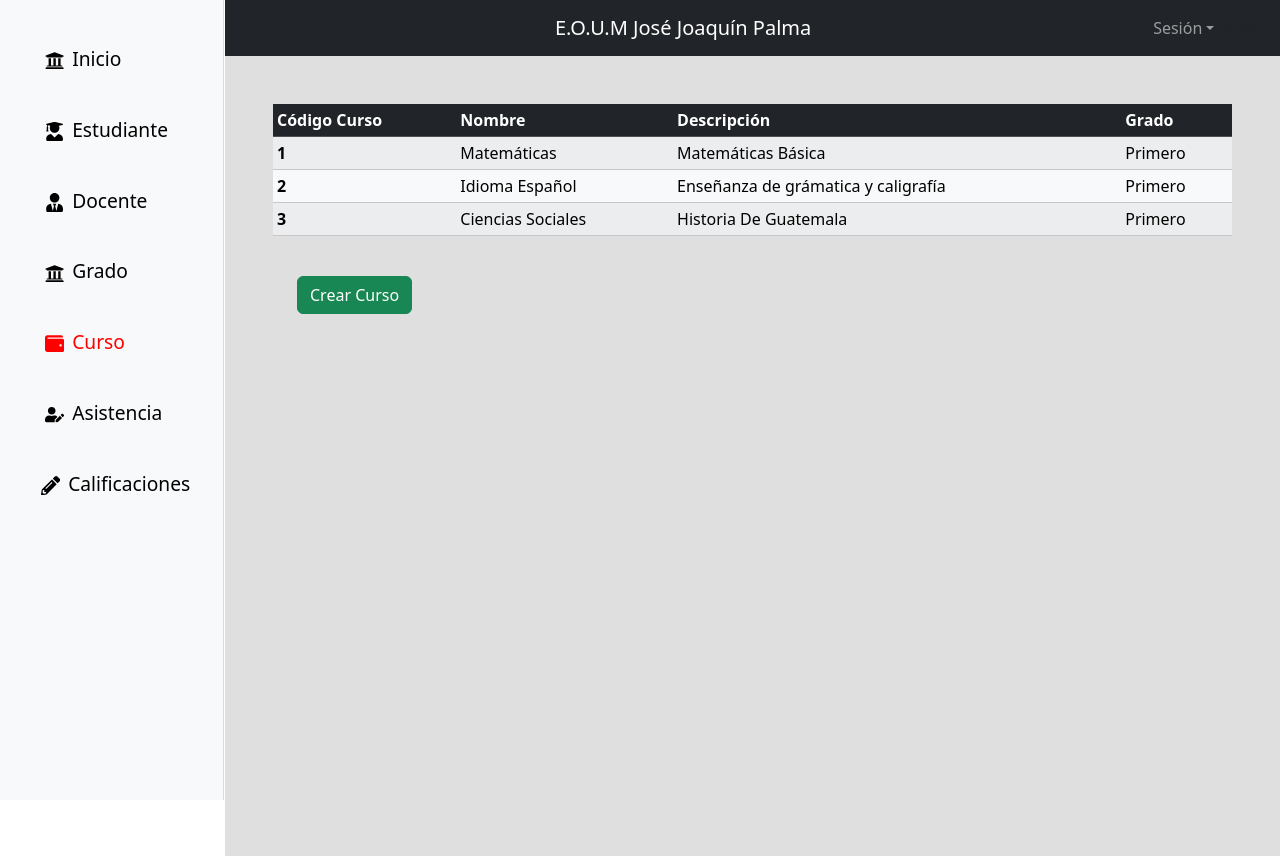
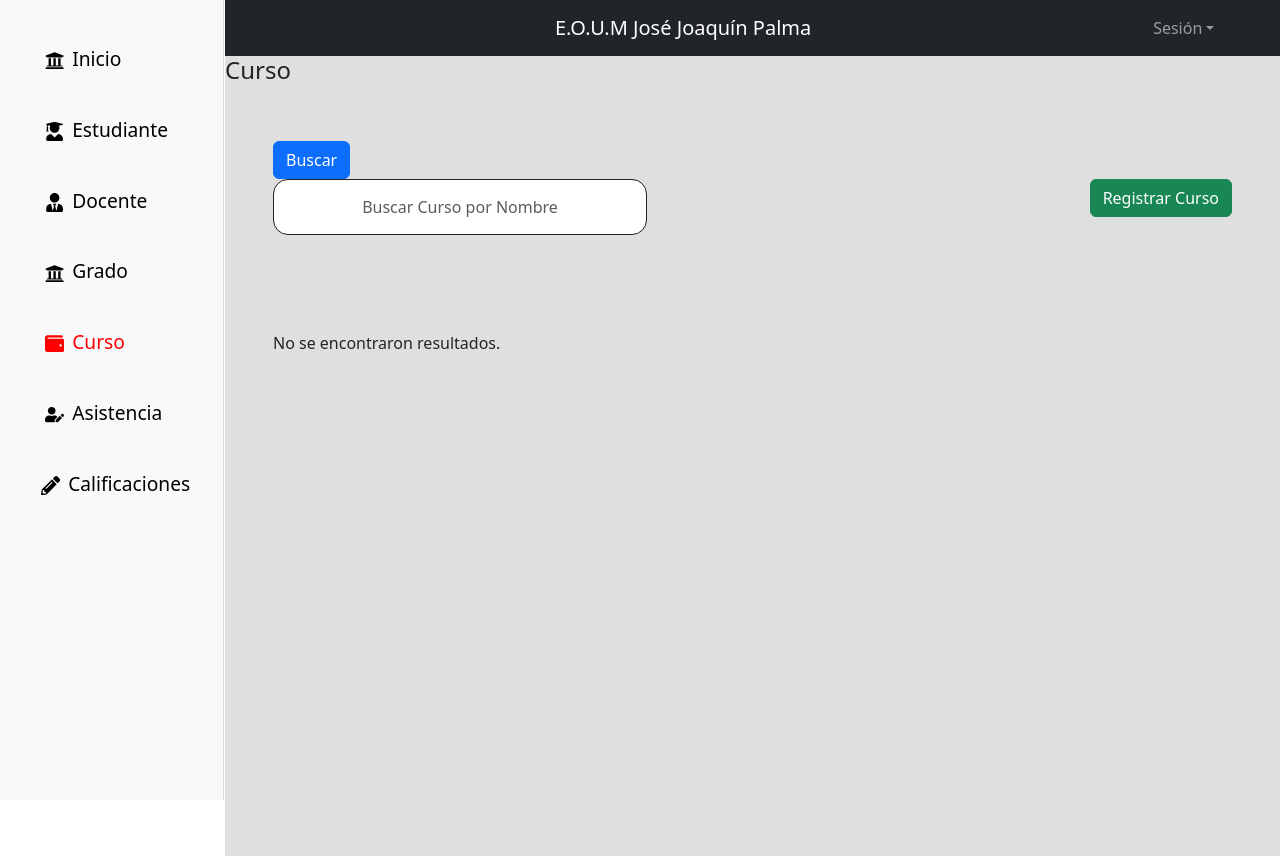
Before and after one commit to CarlosJuanta/ProyectoRegistroyControl, a React (Create React App) app: page /curso in a window 1280 px wide. Built offline with nearby package versions, Linux system fonts and the light colour scheme.

Commit message:
nuevos cambios

```diff
--- a/src/pagina/CrearCurso.jsx
+++ b/src/pagina/CrearCurso.jsx
@@ -1,4 +1,4 @@
-import React from 'react'
+import React, { useState, useEffect } from 'react';
 import {
   FormGroup,
   Label,
@@ -6,73 +6,128 @@
   Col,
   Row,
   Button,
-  Form,
 } from 'reactstrap';
-const CrearCurso = () => {
+
+const Curso = () => {
+  const [codigoCurso, setCodigoCurso] = useState('');
+  const [nombreCurso, setNombreCurso] = useState('');
+  const [descripcionCurso, setDescripcionCurso] = useState('');
+  const [grados, setGrados] = useState([]); // Estado para almacenar la lista de grados
+  const [codigoGradoSeleccionado, setCodigoGradoSeleccionado] = useState('');
+
+  const handleSubmit = async (e) => {
+    try {
+      const data = {
+        codigoCurso: codigoCurso,
+        nombreCurso: nombreCurso,
+        descripcionCurso: descripcionCurso,
+        codigoGrado: codigoGradoSeleccionado,
+      };
+
+      const response = await fetch(`${"http://localhost:3000/api/"}/curso/add`, {
+        method: 'POST',
+        headers: {
+          'Content-Type': 'application/json',
+        },
+        body: JSON.stringify(data),
+      });
+
+      if (response.status === 200) {
+        alert('Curso Registrado');
+        // Limpia el formulario después de registrar
+        setCodigoCurso('');
+        setNombreCurso('');
+        setDescripcionCurso('');
+        setCodigoGradoSeleccionado('');
+      } else {
+        alert('Error al registrar Curso');
+      }
+    } catch (error) {
+      console.log(error);
+      alert('Error al registrar Curso');
+    }
+  };
+
+  useEffect(() => {
+    // Obtener la lista de grados al cargar el componente
+    const getGrados = async () => {
+      try {
+        const response = await fetch(`${"http://localhost:3000/api/"}/grado/getall`);
+        const data = await response.json();
+        // Almacena la lista de grados en el estado grados
+        setGrados(data.resultado);
+      } catch (error) {
+        console.log(error);
+      }
+    };
+
+    getGrados();
+  }, []);
+
   return (
     <>
       <h3>Formulario Crear Curso</h3>
-    <Form className="bg-light p-4">
-
+      <div className="bg-light p-4">
         <Row>
           <Col md={3}>
             <FormGroup>
-        <Label for="codigocurso">
-          Código Curso
-        </Label>
+              <Label for="codigoCurso">Código Curso</Label>
               <Input
                 placeholder="Código Curso"
-          type="text-area"
-
+                type="text"
+                onChange={(e) => setCodigoCurso(e.target.value)}
+                value={codigoCurso}
               />
             </FormGroup>
           </Col>
           <Col md={3}>
             <FormGroup>
-        <Label for="nombrecurso">
-          Nombre Curso
-        </Label>
+              <Label for="nombreCurso">Nombre Curso</Label>
               <Input
                 placeholder="Nombre Curso"
-          type="text-area"
+                type="text"
+                onChange={(e) => setNombreCurso(e.target.value)}
+                value={nombreCurso}
               />
             </FormGroup>
           </Col>
           <Col md={3}>
             <FormGroup>
-        <Label for="descripcioncurso">
-          Descripcion
-        </Label>
+              <Label for="descripcionCurso">Descripción</Label>
               <Input
-          placeholder="Descripcion "
+                placeholder="Descripción"
                 type="textarea"
+                onChange={(e) => setDescripcionCurso(e.target.value)}
+                value={descripcionCurso}
               />
             </FormGroup>
           </Col>
+        </Row>
+        <Row>
           <Col md={3}>
             <FormGroup>
-    <Label for="gradocurso">
-      Grado
-    </Label>
+              <Label for="codigoGrado">Código Grado</Label>
               <Input
                 type="select"
+                onChange={(e) => setCodigoGradoSeleccionado(e.target.value)}
+                value={codigoGradoSeleccionado}
               >
-      <option value="primero">Primero</option>
-      <option value="segundo">Segundo</option>
-      <option value="tercero">Tercero</option>
-      <option value="cuarto">Cuarto</option>
-      <option value="quinto">Quinto</option>
-      <option value="sexto">Sexto</option>
+                <option value="">Selecciona un grado</option>
+                {grados.map((grado) => (
+                  <option key={grado.codigoGrado} value={grado.codigoGrado}>
+                    {grado.codigoGrado}
+                  </option>
+                ))}
               </Input>
             </FormGroup>
           </Col>
         </Row>
-  <Button color="success">
+        <Button color="success" onClick={handleSubmit}>
           Registrar Curso
         </Button>
-</Form>
+      </div>
     </>
-  )
-}
+  );
+};
 
-export default CrearCurso
+export default Curso;
--- a/src/pagina/Curso.jsx
+++ b/src/pagina/Curso.jsx
@@ -1,55 +1,158 @@
-import React from 'react'
-import {NavLink} from 'react-router-dom'
+import React, { useState} from "react";
 import {
+  Input,
+  Col,
+  Row,
   Button,
- Table,
+  Modal,
+  ModalHeader,
+  ModalBody,
+  ModalFooter,
+} from "reactstrap";
+import { NavLink } from "react-router-dom";
+import * as FaIcons from "react-icons/fa";
 
-} from 'reactstrap';
-const Curso = () => {
+const VerCurso = () => {
+  const [modal, setModal] = useState(false);
+  const [selectedCurso, setSelectedCurso] = useState(null);
+  const [filtroNombre, setFiltroNombre] = useState("");
+  const [datos, setDatos] = useState([]);
+
+  const toggleModal = () => {
+    setModal(!modal);
+  };
+
+  const handleVerClick = (curso) => {
+    setSelectedCurso(curso);
+    toggleModal();
+  };
+
+  const getCursos = async () => {
+    try {
+      // Reemplaza la URL de la API con la correcta para obtener grados
+      const response = await fetch(`${"http://localhost:3000/api/"}/curso/getall`);
+      const data = await response.json();
+
+      // Filtra los grados por nombre si se ha ingresado un valor en el campo de búsqueda
+      const cursosFiltrados = filtroNombre
+        ? data.resultado.filter((curso) =>
+            curso.nombreCurso.toLowerCase().includes(filtroNombre.toLowerCase())
+          )
+        : [];
+
+      setDatos(cursosFiltrados);
+    } catch (error) {
+      console.log(error);
+    }
+  };
+
   return (
     <>
-   <div class="table-responsive p-5">
-    <table class="table table-hover table-light table-sm align-middle table-striped">
-  <thead class="table-dark">
+      <h4>Curso</h4>
+      <div className="p-5">
+        <Row>
+          <Col>
+            <Button
+              color="primary"
+              onClick={() => {
+
+              getCursos();
+              }}
+            >
+              Buscar
+            </Button>
+          </Col>
+        </Row>
+        <Row>
+          <Col sm={12} md={6}>
+            <Input
+              placeholder="Buscar Curso por Nombre"
+              type="text"
+              value={filtroNombre}
+              onChange={(e) => setFiltroNombre(e.target.value)}
+            />
+          </Col>
+          <Col className="text-end">
+            <NavLink to="/crearcurso">
+              <Button color="success">Registrar Curso</Button>
+            </NavLink>
+          </Col>
+        </Row>
+      </div>
+      <div className="table-responsive p-5">
+        {datos.length > 0 ? (
+          <table className="table table-hover table-light table-sm align-middle table-striped">
+            {/* El contenido de la tabla se mostrará solo si hay datos */}
+            <thead className="table-dark table text-center">
               <tr>
-      <th scope="col">Código Curso</th>
-      <th scope="col">Nombre </th>
+                <th scope="col">Código</th>
+                <th scope="col">Nombre</th>
                 <th scope="col">Descripción</th>
-      <th scope="col">Grado</th>
+                <th scope="col">Grado Asignado </th>
               </tr>
             </thead>
-  <tbody>
-    <tr>
-      <th scope="row">1</th>
-      <td>Matemáticas</td>
-      <td>Matemáticas Básica</td>
-      <td>Primero </td>
+            <tbody className="table text-center">
+              {datos.map((curso) => (
+                <tr key={curso.codigoCurso}>
+                  <td>{curso.codigoCurso}</td>
+                  <td>{curso.nombreCurso}</td>
+                  <td>{curso.descripcionCurso}</td>
+
+                 {/*
+                  <td>
+                  {grado.cuiDocente.map((docente) => (
+                  <div key={docente._id}>
+                  {docente.cuiDocente}
+                  </div>
+                  ))}
+                  </td>
+                    */}
+                    <td>
+                    <Button
+                      color="success"
+                      onClick={() => {
+                        handleVerClick(curso);
+                      }}
+                    >
+                      <FaIcons.FaEye className="me-2" />
+                      Ver
+                    </Button>
+                  </td>
                 </tr>
-    <tr>
-      <th scope="row">2</th>
-      <td>Idioma Español</td>
-      <td>Enseñanza de grámatica y caligrafía</td>
-      <td>Primero</td>
-    </tr>
-    <tr>
-      <th scope="row">3</th>
-      <td>Ciencias Sociales</td>
-      <td>Historia De Guatemala</td>
-      <td>Primero</td>
-    </tr>
+              ))}
             </tbody>
           </table>
-<div className='p-4'>
-<NavLink to="/crearcurso">
-          <Button color="success">
-            Crear Curso
-          </Button>
-        </NavLink>
+        ) : (
+          <p>No se encontraron resultados.</p>
+        )}
+      </div>
+
+      <Modal isOpen={modal} toggle={toggleModal}>
+  <ModalHeader toggle={toggleModal}>Información del docente asignado</ModalHeader>
+  <ModalBody>
+    {selectedCurso && (
+      <>
+        {selectedCurso.codigoGrado.map((grado, index) => (
+          <div key={index}>
+            <p><strong>Código Grado:</strong> {grado.codigoGrado}</p>
+            <p><strong>Nombre :</strong> {grado.nombreGrado}</p>
+            <p><strong>Descripción:</strong> {grado.descripcionGrado}</p>
 
           </div>
-</div>
+        ))}
       </>
-  )
-}
+    )}
+  </ModalBody>
+  <ModalFooter>
+    <Button color="secondary" onClick={toggleModal}>
+      Cerrar
+    </Button>
+  </ModalFooter>
+</Modal>
 
-export default Curso
+
+    </>
+  );
+};
+
+export default VerCurso;
--- a/src/pagina/VerDocente.jsx
+++ b/src/pagina/VerDocente.jsx
@@ -17,7 +17,7 @@
   const [selectedDocente, setSelectedDocente] = useState();
   const [filtroNombre, setFiltroNombre] = useState("");
   const [datos, setDatos] = useState([]);
-  const [busquedaRealizada, setBusquedaRealizada] = useState(false);
+
 
   const toggleModal = () => {
     setModal(!modal);
@@ -53,7 +53,7 @@
           <Button
           color="primary"
           onClick={() => {
-          setBusquedaRealizada(true);
+
           getDocentes();
           }}
           >
--- a/src/pagina/VerGrado.jsx
+++ b/src/pagina/VerGrado.jsx
@@ -129,7 +129,7 @@
       </div>
 
       <Modal isOpen={modal} toggle={toggleModal}>
-  <ModalHeader toggle={toggleModal}>Detalles del Grado</ModalHeader>
+  <ModalHeader toggle={toggleModal}>Información del Docente</ModalHeader>
   <ModalBody>
     {selectedGrado && (
       <>
```
Also changed, not shown: src/pagina/VerEstudiante.jsx (+4 -5 lines). Lines whose indentation alone changed are shown as unchanged.
